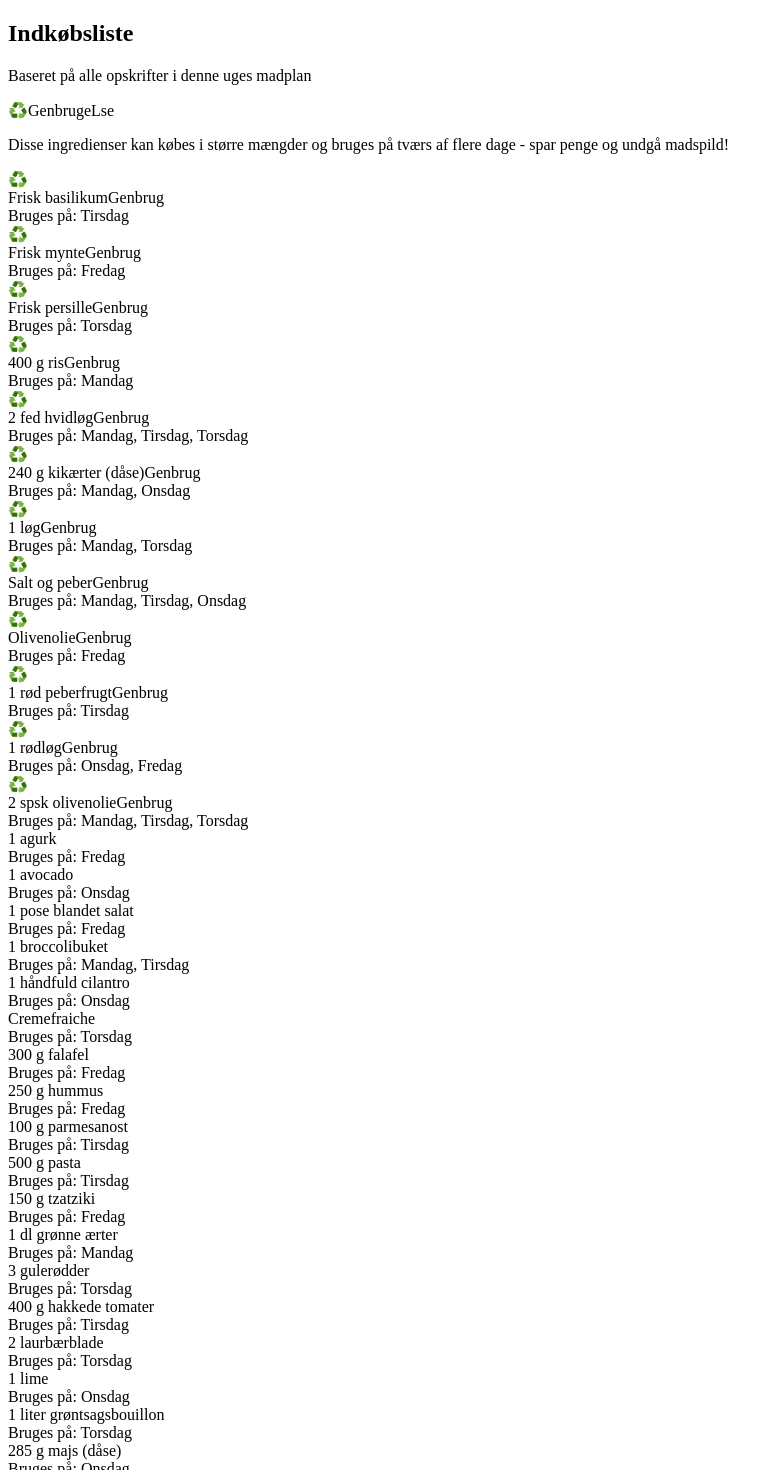
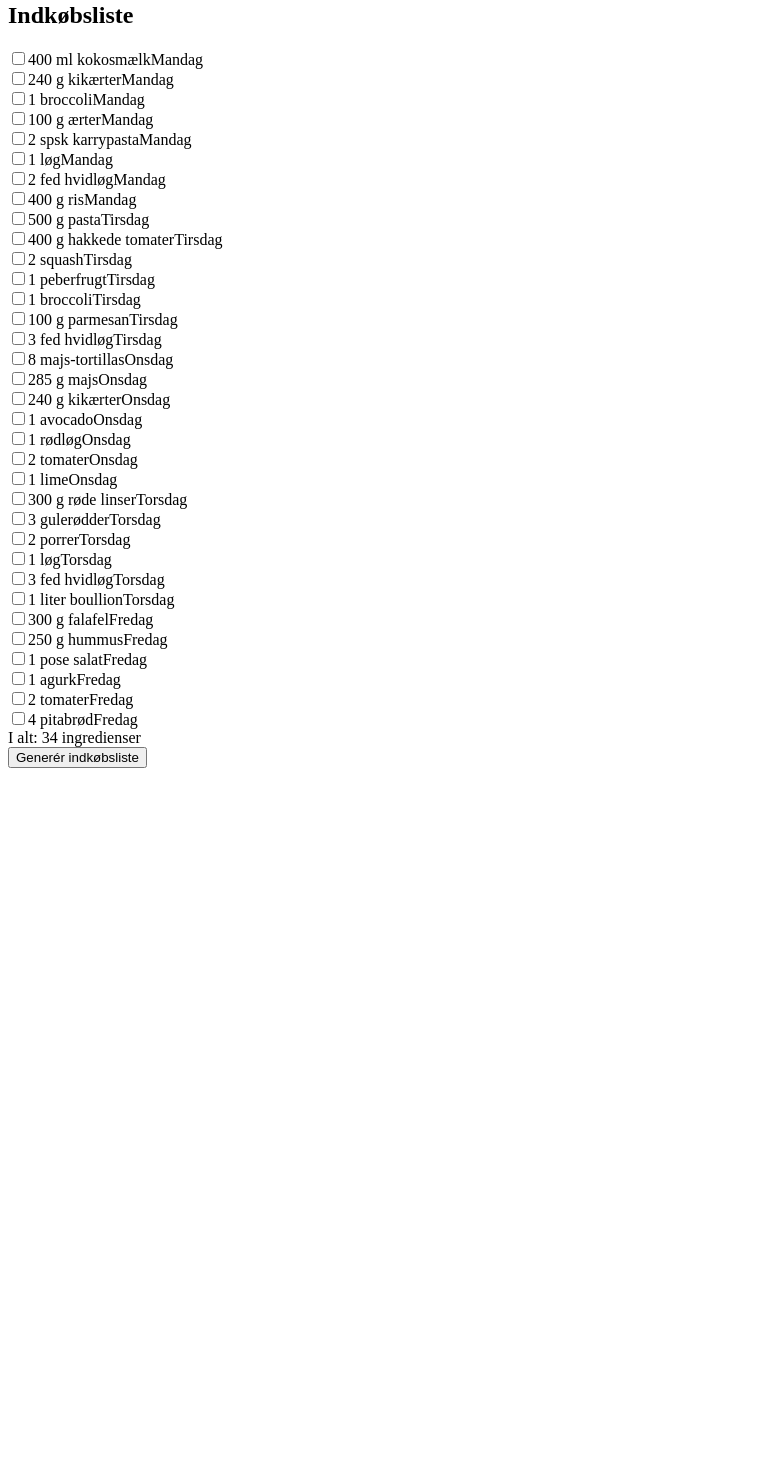
Before and after one commit to SevkanFeisty/feisty-recipes, a Next.js app: page /madplan in a window 1280 px wide. Shown: the part 1780-3250 px from the top of the page, without its empty margins (0-783 px from the left). After the commit the page ends 2556 px from the top, so only its background shows below. Built offline with nearby package versions, Linux system fonts and the light colour scheme; a web font is replaced by a local one.

Commit message:
Fix: Home page images + simplified grocery list

```diff
--- a/app/madplan/page.js
+++ b/app/madplan/page.js
@@ -12,228 +12,95 @@ const days = [
   { name: 'Fredag', day_en: 'Friday', color: '#C4B5FD', bg: '#EDE9FE', border: '#8B5CF6' },
 ];
 
-// Recipe data with full details + normalized ingredients for grocery list
+// Recipe data - used in madplan
 const recipesData = {
   "veggie-curry": {
     title: "Veggie Curry",
-    subtitle: "Krydret grøntsagscurry med kokosmælk",
-    description: "En lækker og mættende vegetarisk curry med masser af grøntsager i en cremet kokossovs.",
-    prepTime: "15 min",
-    cookTime: "25 min",
-    servings: 4,
-    image: "https://images.unsplash.com/photo-1455619452474-d2be8b1e8254?w=800&h=600&fit=crop",
+    day: "Mandag",
     ingredients: [
       "400 ml kokosmælk",
-      "240 g kikærter (dåse)",
-      "1 broccolibuket",
-      "1 dl grønne ærter",
+      "240 g kikærter",
+      "1 broccoli",
+      "100 g ærter",
       "2 spsk karrypasta",
       "1 løg",
       "2 fed hvidløg",
-      "2 spsk olivenolie",
-      "1 tsk gurkemeje",
-      "400 g ris",
-      "Salt og peber"
-    ],
-    instructions: [
-      "Hak løg og hvidløg fint.",
-      "Sauter løg i olie til gylden.",
-      "Tilsæt karrypasta og hvidløg.",
-      "Tilsæt kokosmælk og kikærter.",
-      "Tilsæt broccoli og ærter.",
-      "Lad simre i 15 minutter.",
-      "Server med ris."
+      "400 g ris"
     ]
   },
   "pasta-primavera": {
     title: "Pasta Primavera",
-    subtitle: "Pastaret med friske grøntsager",
-    description: "En klassisk italiensk pastaret med sæsonens grøntsager og parmesan.",
-    prepTime: "10 min",
-    cookTime: "20 min",
-    servings: 4,
-    image: "https://images.unsplash.com/photo-1473093295043-cdd812d0e601?w=800&h=600&fit=crop",
+    day: "Tirsdag",
     ingredients: [
       "500 g pasta",
       "400 g hakkede tomater",
       "2 squash",
-      "1 rød peberfrugt",
-      "1 broccolibuket",
-      "100 g parmesanost",
-      "3 fed hvidløg",
-      "3 spsk olivenolie",
-      "Frisk basilikum",
-      "Salt og peber"
-    ],
-    instructions: [
-      "Kog pasta efter anvisning.",
-      "Sauter hvidløg i olie.",
-      "Tilsæt grøntsager og steg i 5 min.",
-      "Tilsæt tomater og lad simre.",
-      "Bland med pasta.",
-      "Top med parmesan."
+      "1 peberfrugt",
+      "1 broccoli",
+      "100 g parmesan",
+      "3 fed hvidløg"
     ]
   },
   "veggie-tacos": {
     title: "Veggie Tacos",
-    subtitle: "Mexicanske tacos med grøntsager",
-    description: "Farverige tacos med krydrede grøntsager, majs og kikærter.",
-    prepTime: "15 min",
-    cookTime: "15 min",
-    servings: 4,
-    image: "https://images.unsplash.com/photo-1565299585323-38d6b0865b47?w=800&h=600&fit=crop",
+    day: "Onsdag",
     ingredients: [
       "8 majs-tortillas",
-      "285 g majs (dåse)",
-      "240 g kikærter (dåse)",
+      "285 g majs",
+      "240 g kikærter",
       "1 avocado",
       "1 rødløg",
       "2 tomater",
-      "1 håndfuld cilantro",
-      "1 lime",
-      "1 tsk spidskommen",
-      "1 tsk paprika",
-      "Salt og peber"
-    ],
-    instructions: [
-      "Skær grøntsager i tern.",
-      "Varm kikærter og majs.",
-      "Lav guacamole af avocado.",
-      "Varm tortillas.",
-      "Samle tacos med grøntsager.",
-      "Top med koriander og lime."
+      "1 lime"
     ]
   },
   "lentil-soup": {
     title: "Linsesuppe",
-    subtitle: "Nærende linsesuppe med grøntsager",
-    description: "En varmende og sund suppe med røde linser og krydderier.",
-    prepTime: "10 min",
-    cookTime: "30 min",
-    servings: 4,
-    image: "https://images.unsplash.com/photo-1547592166-23ac45744acd?w=800&h=600&fit=crop",
+    day: "Torsdag",
     ingredients: [
       "300 g røde linser",
       "3 gulerødder",
       "2 porrer",
       "1 løg",
       "3 fed hvidløg",
-      "1 liter grøntsagsbouillon",
-      "1 tsk spidskommen",
-      "1 tsk gurkemeje",
-      "2 laurbærblade",
-      "2 spsk olivenolie",
-      "Cremefraiche",
-      "Frisk persille"
-    ],
-    instructions: [
-      "Hak grøntsager.",
-      "Sauter løg og hvidløg.",
-      "Tilsæt gulerødder og porrer.",
-      "Tilsæt linser og bouillon.",
-      "Krydre med spidskommen.",
-      "Lad koge i 25 min.",
-      "Server med cremefraiche."
+      "1 liter boullion"
     ]
   },
   "falafel-bowl": {
     title: "Falafel Bowl",
-    subtitle: "Proteinrig bowl med falafel og hummus",
-    description: "En mættende bowl med sprøde falafel, hummus og frisk salat.",
-    prepTime: "10 min",
-    cookTime: "15 min",
-    servings: 4,
-    image: "https://images.unsplash.com/photo-1512621776951-a57141f2eefd?w=800&h=600&fit=crop",
+    day: "Fredag",
     ingredients: [
       "300 g falafel",
       "250 g hummus",
-      "1 pose blandet salat",
+      "1 pose salat",
       "1 agurk",
       "2 tomater",
-      "1 rødløg",
-      "4 pitabrød",
-      "150 g tzatziki",
-      "Olivenolie",
-      "Frisk mynte"
-    ],
-    instructions: [
-      "Bag falafel efter anvisning.",
-      "Skær agurk og tomater.",
-      "Anret salat i bunden.",
-      "Tilsæt falafel og hummus.",
-      "Top med grøntsager.",
-      "Servér med pitabrød."
+      "4 pitabrød"
     ]
   }
 };
 
-// Generate grocery list from all recipes
-function generateGroceryList(recipes) {
-  const groceryMap = new Map();
+// Generate combined grocery list from all recipes
+function generateGroceryList() {
+  const allIngredients = [];
 
-  // Ingredients that can be reused across days (leftovers)
-  const reusableItems = ['kikærter', 'løg', 'hvidløg', 'olivenolie', 'salt', 'peber', 'ris'];
-
-  // Track which days each ingredient appears in
-  const ingredientDays = new Map();
-
-  Object.entries(recipes).forEach(([recipeId, recipe]) => {
+  Object.values(recipesData).forEach(recipe => {
     recipe.ingredients.forEach(ing => {
-      // Normalize ingredient name (remove quantities, lowercase)
-      const normalizedName = ing.toLowerCase()
-        .replace(/\d+[gmlkdl]?\s*/g, '')
-        .replace(/dåse|pose|buket|fed|stk|håndfuld/g, '')
-        .trim();
-
-      // Find base ingredient name
-      const baseName = normalizedName.split(' ').slice(-2).join(' ');
-
-      if (!ingredientDays.has(baseName)) {
-        ingredientDays.set(baseName, []);
-      }
-      ingredientDays.get(baseName).push({ recipe: recipe.title, day: getDanishDayForRecipe(recipeId) });
-
-      if (!groceryMap.has(baseName)) {
-        groceryMap.set(baseName, {
-          original: ing,
-          baseName,
-          days: [],
-          recipes: [],
-          isReusable: reusableItems.some(item => baseName.includes(item))
-        });
-      }
-      groceryMap.get(baseName).days.push(getDanishDayForRecipe(recipeId));
-      groceryMap.get(baseName).recipes.push(recipe.title);
+      allIngredients.push({
+        name: ing,
+        day: recipe.day
+      });
     });
   });
 
-  return Array.from(groceryMap.values()).sort((a, b) => {
-    // Put reusable/leftover items first
-    if (a.isReusable && !b.isReusable) return -1;
-    if (!a.isReusable && b.isReusable) return 1;
-    return a.baseName.localeCompare(b.baseName);
-  });
+  return allIngredients;
 }
 
-function getDanishDayForRecipe(recipeId) {
-  const dayMap = {
-    'veggie-curry': 'Mandag',
-    'pasta-primavera': 'Tirsdag',
-    'veggie-tacos': 'Onsdag',
-    'lentil-soup': 'Torsdag',
-    'falafel-bowl': 'Fredag'
-  };
-  return dayMap[recipeId] || 'Ukendt';
-}
-
-// Full plan data
 const samplePlan = {
   plan_id: "vegetarian-5day",
   plan_name: "Premium Vegetarian",
   score: 92,
   total_cost_dkk: 189,
-  supermarkets: ["REMA 1000"],
-  dietary_tags: ["vegetarian"],
   days: [
     { day: 1, day_name: "Monday", recipe_id: "veggie-curry", day_total: 44 },
     { day: 2, day_name: "Tuesday", recipe_id: "pasta-primavera", day_total: 59 },
@@ -246,9 +113,7 @@ const samplePlan = {
 export default function MadplanPage() {
   const [weekOffset, setWeekOffset] = useState(0);
   const [selectedPlan, setSelectedPlan] = useState(samplePlan);
-
-  // Generate grocery list from actual recipes
-  const groceryList = generateGroceryList(recipesData);
+  const groceryList = generateGroceryList();
 
   const getDanishDay = (dayName) => {
     const day = days.find(d => d.day_en === dayName);
@@ -284,13 +149,6 @@ export default function MadplanPage() {
               <span className="font-bold text-emerald-600">{selectedPlan.total_cost_dkk} kr</span>
             </div>
           </div>
-          <div className="flex gap-2">
-            {selectedPlan.dietary_tags.map(tag => (
-              <span key={tag} className="px-3 py-1 bg-emerald-100 text-emerald-700 rounded-full text-xs font-medium">
-                {tag}
-              </span>
-            ))}
-          </div>
         </div>
 
         {/* Week Navigation */}
@@ -302,7 +160,7 @@ export default function MadplanPage() {
           <button onClick={() => setWeekOffset(weekOffset + 1)} className="w-8 h-8 rounded-full bg-white shadow-sm flex items-center justify-center text-slate-600 hover:bg-slate-50">→</button>
         </div>
 
-        {/* Week Grid - CLICKABLE RECIPES */}
+        {/* Week Grid */}
         <div className="grid grid-cols-5 gap-2 mb-8">
           {selectedPlan.days.map((dayData) => {
             const dayColor = getDayColor(dayData.day_name);
@@ -338,59 +196,26 @@ export default function MadplanPage() {
           })}
         </div>
 
-        {/* Grocery List - FROM ACTUAL RECIPES */}
+        {/* Grocery List */}
         <div className="bg-white rounded-2xl shadow-lg p-8">
-          <h2 className="text-2xl font-bold text-slate-900 mb-2">Indkøbsliste</h2>
-          <p className="text-sm text-slate-500 mb-6">Baseret på alle opskrifter i denne uges madplan</p>
+          <h2 className="text-2xl font-bold text-slate-900 mb-6">Indkøbsliste</h2>
 
-          {/* Leftover/Reusable highlight */}
-          <div className="bg-amber-50 border border-amber-200 rounded-xl p-4 mb-6">
-            <div className="flex items-center gap-2 mb-2">
-              <span className="text-amber-600">♻️</span>
-              <span className="font-semibold text-amber-800">GenbrugeLse</span>
-            </div>
-            <p className="text-sm text-amber-700">
-              Disse ingredienser kan købes i større mængder og bruges på tværs af flere dage - spar penge og undgå madspild!
-            </p>
-          </div>
-
-          <div className="space-y-6">
+          <div className="space-y-4">
             {groceryList.map((item, idx) => (
-              <div key={idx} className={`p-4 rounded-xl ${item.isReusable ? 'bg-emerald-50 border border-emerald-200' : 'bg-slate-50'}`}>
-                <div className="flex items-start gap-3">
-                  {/* Leftover indicator */}
-                  {item.isReusable && (
-                    <span className="text-lg" title="Kan genbruges">♻️</span>
-                  )}
-                  <div className="flex-1">
-                    <div className="flex items-center gap-2">
-                      <span className={`font-medium ${item.isReusable ? 'text-emerald-700' : 'text-slate-900'}`}>
-                        {item.original}
-                      </span>
-                      {item.isReusable && (
-                        <span className="text-xs bg-emerald-200 text-emerald-700 px-2 py-0.5 rounded-full">
-                          Genbrug
-                        </span>
-                      )}
-                    </div>
-                    <div className="text-xs text-slate-500 mt-1">
-                      Bruges på: {item.days.join(', ')}
-                    </div>
-                  </div>
-                </div>
+              <div key={idx} className="flex items-center gap-3 p-3 bg-slate-50 rounded-lg">
+                <input type="checkbox" className="w-5 h-5 rounded border-slate-300 text-emerald-500 focus:ring-emerald-500" />
+                <span className="text-slate-700">{item.name}</span>
+                <span className="ml-auto text-xs text-slate-400">{item.day}</span>
               </div>
             ))}
           </div>
 
           <div className="mt-6 pt-4 border-t border-slate-100">
-            <div className="flex gap-6">
-              <span className="font-bold text-slate-900">Total ingredienser: {groceryList.length}</span>
-              <span className="font-bold text-emerald-600">Estimeret pris: ~{selectedPlan.total_cost_dkk} kr</span>
-            </div>
+            <span className="font-bold text-slate-900">I alt: {groceryList.length} ingredienser</span>
           </div>
         </div>
 
-        {/* Action Buttons */}
+        {/* Action Button */}
         <div className="flex flex-wrap justify-center gap-4 mt-8">
           <button className="px-8 py-4 bg-emerald-500 text-white font-bold rounded-full hover:bg-emerald-600 transition-colors shadow-lg text-lg">
             Generér indkøbsliste
```
Also changed, not shown: app/page.js (+5 -5 lines).
